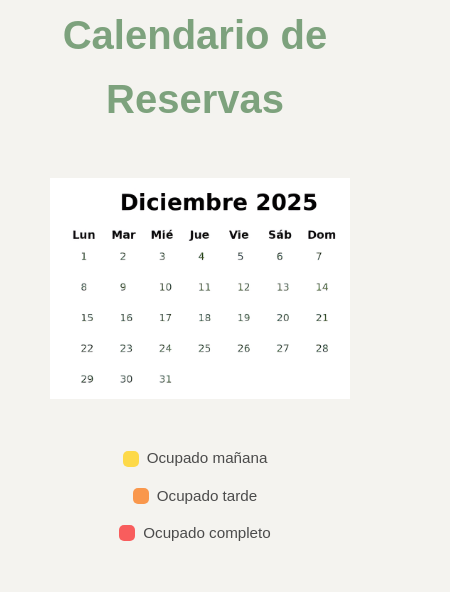
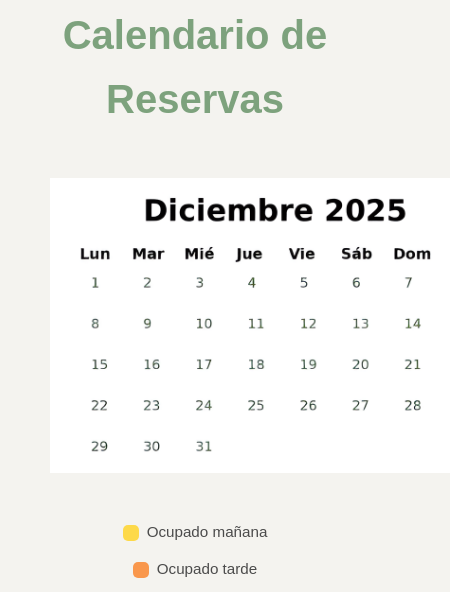
Before and after one commit to Cristianortegaa/SalaKoalaFuenlabrada, a plain HTML site: page Pagina web/index.html in a window 390 px wide. Shown: the part 5760-6352 px from the top of the page, 450 px wide, since content can reach past the window. Drawn offline with Linux system fonts and the light colour scheme.

Commit message:
imagen del movil ajustada

```diff
--- a/Pagina web/modern.css
+++ b/Pagina web/modern.css
@@ -508,7 +508,7 @@ tbody tr:nth-child(even) {
   }
 
   #calendar img {
-    max-width: 300px; /* tamaño más pequeño para móviles */
+    max-width: 400px; /* tamaño más pequeño para móviles */
   }
 }
 
```
